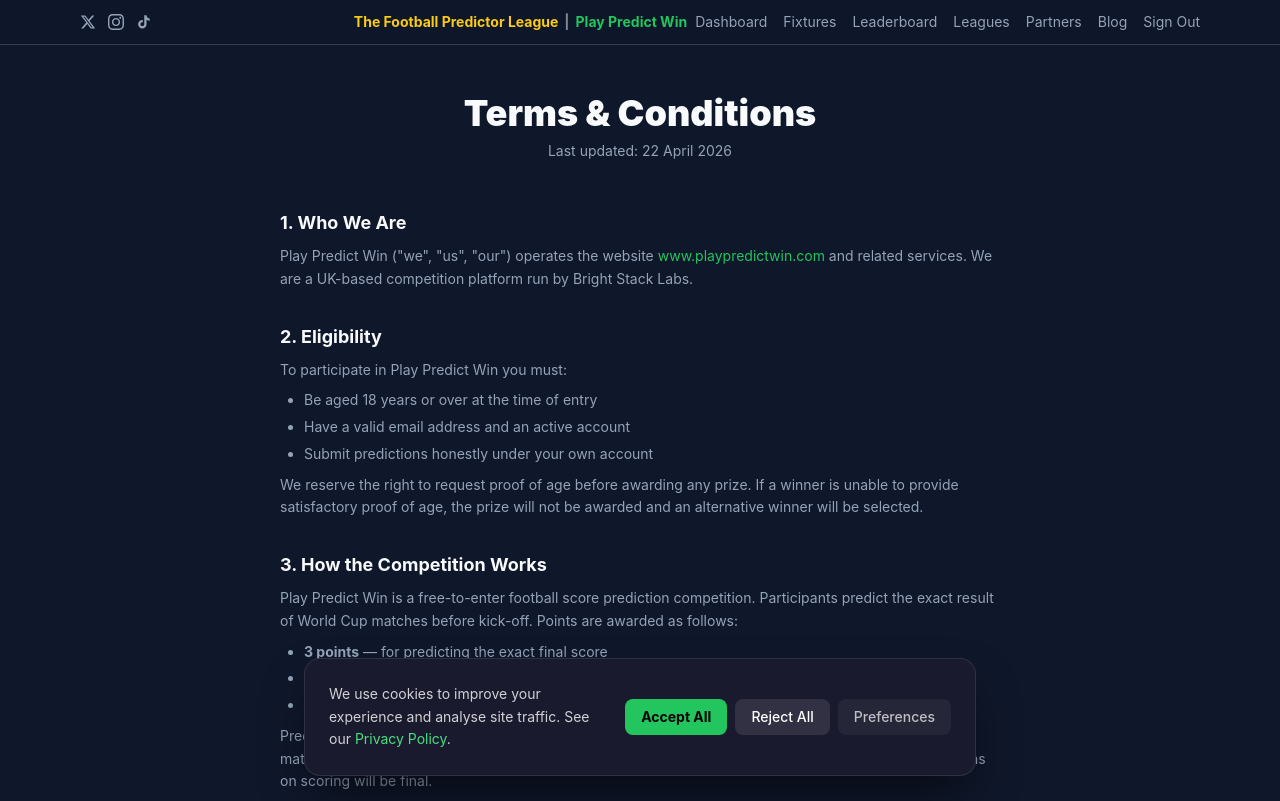
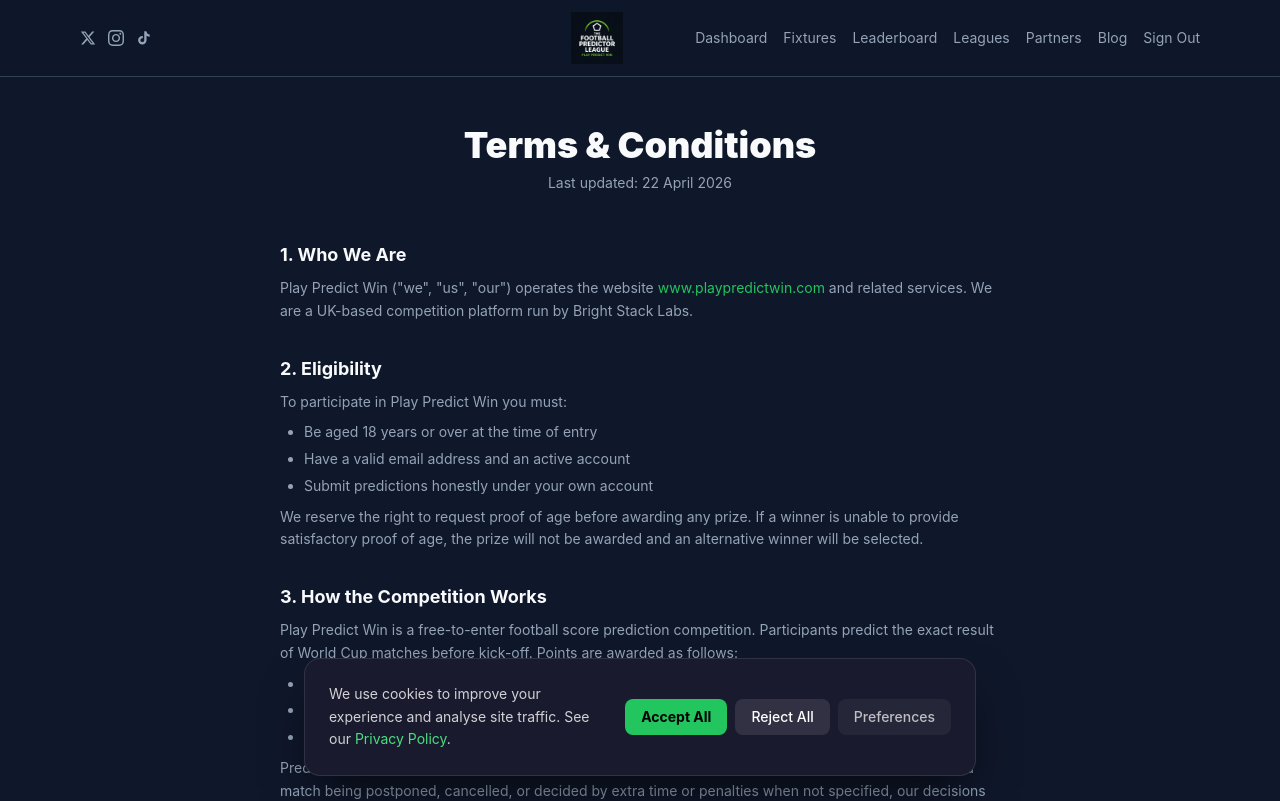
Before and after one commit to claytonbwebb-lab/world-cup-predictor, a Next.js app: page /terms in a window 1280 px wide. Shown: the top 801 px of the page. Built offline with nearby package versions, Linux system fonts and the light colour scheme.

Commit message:
fix: replace text logo with logo image in PublicNav and NavBar on mobile

```diff
--- a/src/components/NavBar.tsx
+++ b/src/components/NavBar.tsx
@@ -1,6 +1,7 @@
 'use client';
 
 import Link from 'next/link';
+import Image from 'next/image';
 import { usePathname } from 'next/navigation';
 import { useState } from 'react';
 
@@ -75,11 +76,16 @@
             ))}
           </div>
 
-          {/* CENTRE — logo, always centred */}
-          <Link href="/" className="flex items-center gap-1.5 font-bold text-sm whitespace-nowrap">
-            <span className="text-yellow-400">The Football Predictor League</span>
-            <span className="text-text/50 hidden sm:inline">|</span>
-            <span className="text-primary hidden sm:inline">Play Predict Win</span>
+          {/* CENTRE — logo image, always centred */}
+          <Link href="/" className="flex items-center justify-center">
+            <Image
+              src="/images/logos/logo3.jpg"
+              alt="Play Predict Win"
+              width={200}
+              height={67}
+              className="object-contain w-[100px] sm:w-[180px]"
+              style={{ maxHeight: '52px' }}
+            />
           </Link>
 
           {/* RIGHT — desktop nav / mobile burger */}
--- a/src/components/PublicNav.tsx
+++ b/src/components/PublicNav.tsx
@@ -1,6 +1,7 @@
 'use client';
 
 import Link from 'next/link';
+import Image from 'next/image';
 import { usePathname } from 'next/navigation';
 import { useState } from 'react';
 
@@ -27,11 +28,16 @@
           {/* LEFT — empty spacer on mobile, space for balance on desktop */}
           <div />
 
-          {/* CENTRE — logo, always centred */}
-          <Link href="/" className="flex items-center gap-1.5 font-bold text-sm whitespace-nowrap">
-            <span className="text-yellow-400">The Football Predictor League</span>
-            <span className="text-text/50 hidden sm:inline">|</span>
-            <span className="text-primary hidden sm:inline">Play Predict Win</span>
+          {/* CENTRE — logo image, always centred */}
+          <Link href="/" className="flex items-center justify-center">
+            <Image
+              src="/images/logos/logo3.jpg"
+              alt="Play Predict Win"
+              width={200}
+              height={67}
+              className="object-contain w-[100px] sm:w-[180px]"
+              style={{ maxHeight: '52px' }}
+            />
           </Link>
 
           {/* RIGHT — desktop nav / mobile burger */}
```
